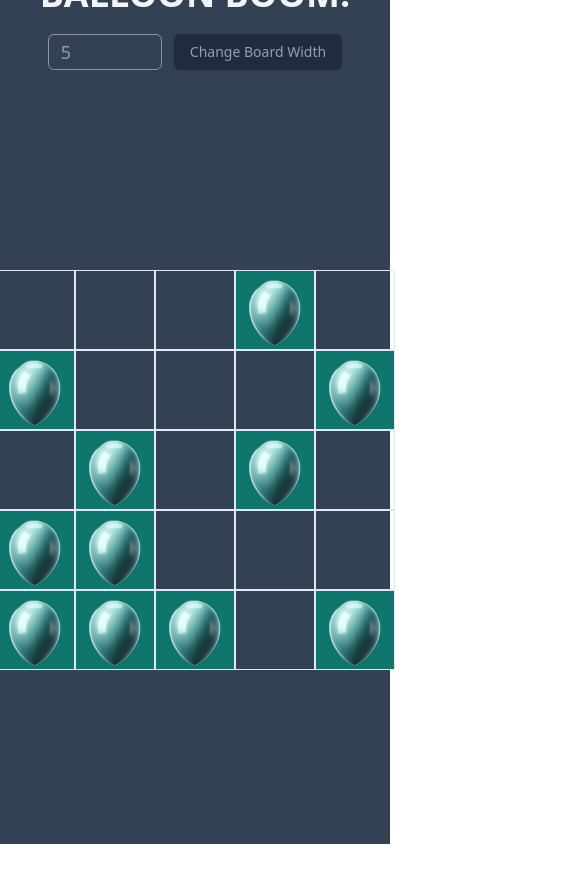
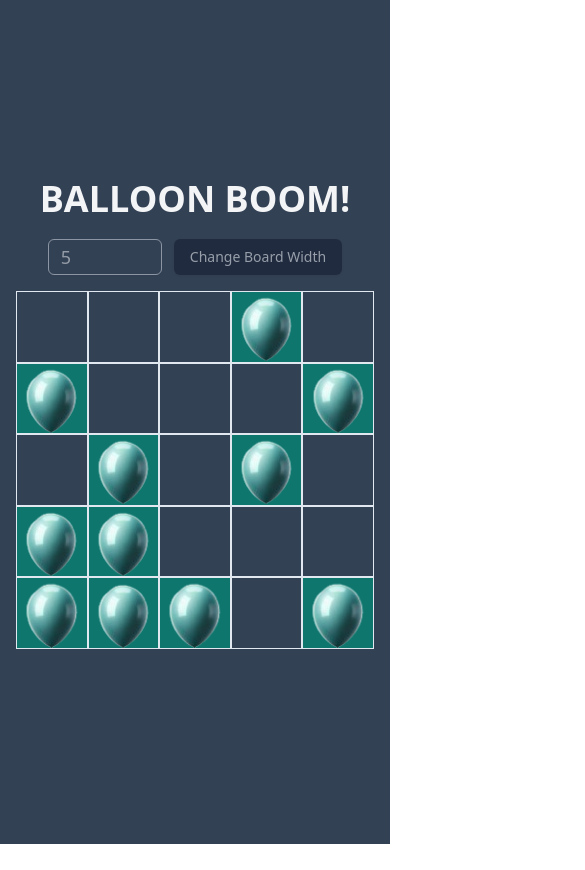
Before and after one commit to LucetTin5/balloon-boom, a React (Vite) app: page / in a window 390 px wide. Shown: the whole page, 585 px wide, since content can reach past the window. After the commit the page ends 844 px from the top, so only its background shows below. Built offline with nearby package versions, Linux system fonts and the light colour scheme.

Commit message:
refactor: responsive UI

```diff
--- a/src/components/game/GameBoard.tsx
+++ b/src/components/game/GameBoard.tsx
@@ -12,13 +12,16 @@ interface GameBoardProps {
 export const GameBoard = memo(
   ({ board, status, onClickBalloon }: GameBoardProps) => {
     return (
-      <div className="min-w-[800px] min-h-[800px] p-10 flex flex-col items-center justify-center">
-        {board.map((row, rowIndex) => (
-          <div
-            className={`flex ${status !== GameStatus.PLAYING ? 'cursor-not-allowed blur-sm' : ''}`}
-            key={rowIndex}
-          >
-            {row.map((cell, colIndex) => (
+      <div className="w-full max-w-[800px] aspect-square p-4 sm:p-10 flex flex-col items-center justify-center">
+        <div
+          className={`w-full h-full grid ${status !== GameStatus.PLAYING ? 'cursor-not-allowed blur-md' : ''}`}
+          style={{
+            gridTemplateColumns: `repeat(${board.length}, 1fr)`,
+            gridTemplateRows: `repeat(${board.length}, 1fr)`,
+          }}
+        >
+          {board.map((row, rowIndex) =>
+            row.map((cell, colIndex) => (
               <GameCell
                 key={`${rowIndex},${colIndex}`}
                 isActive={cell}
@@ -26,9 +29,9 @@ export const GameBoard = memo(
                 colIndex={colIndex}
                 onClick={onClickBalloon}
               />
-            ))}
-          </div>
-        ))}
+            )),
+          )}
+        </div>
       </div>
     );
   },
--- a/src/components/game/GameCell.tsx
+++ b/src/components/game/GameCell.tsx
@@ -10,9 +10,9 @@ interface GameCellProps {
 export const GameCell = memo(
   ({ isActive, rowIndex, colIndex, onClick }: GameCellProps) => (
     <div
-      className={`min-w-[80px] min-h-[80px] border aspect-square w-full ${
+      className={`border aspect-square ${
         isActive
-          ? 'bg-teal-700 bg-[url("/balloon.png")] bg-center bg-no-repeat bg-clip-content'
+          ? 'bg-teal-700 bg-[url("/balloon.png")] bg-center bg-no-repeat bg-contain'
           : ''
       }`}
       onClick={() => onClick(rowIndex, colIndex)}
```
